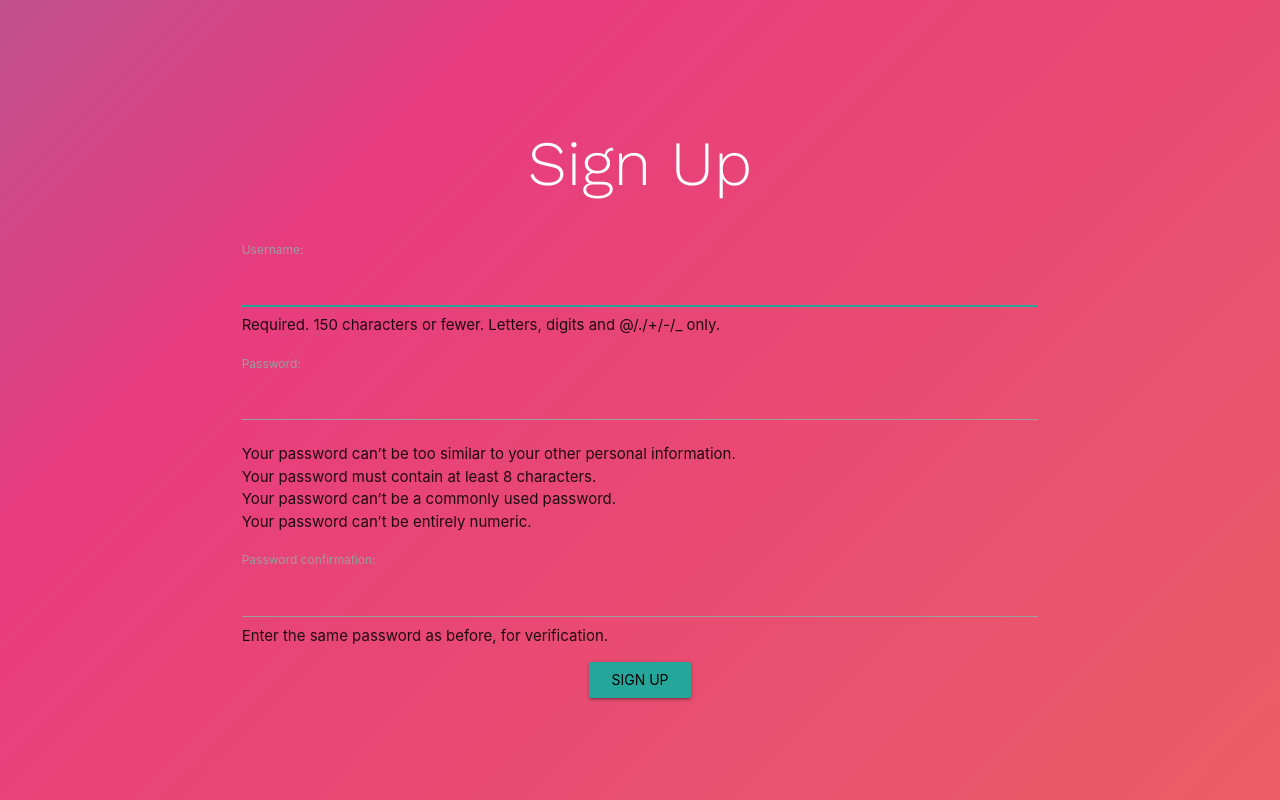
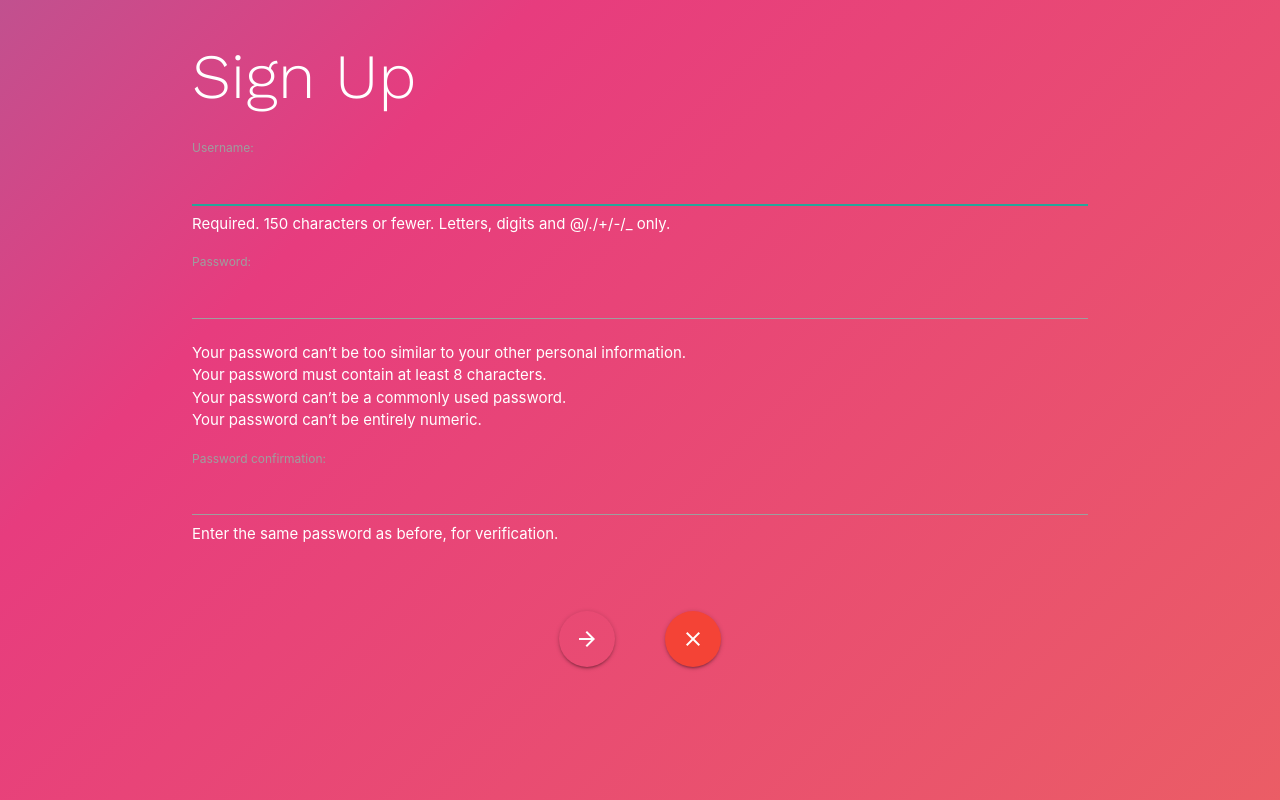
Before and after one commit to mikeolsonn/fitiva, a Django app: page /accounts/signup/ in a window 1280 px wide. Run offline with Django 3.2, Linux system fonts and the light colour scheme.

Commit message:
updates styling

```diff
--- a/main_app/templates/registration/signup.html
+++ b/main_app/templates/registration/signup.html
@@ -10,28 +10,37 @@
     <meta name="viewport" content="width=device-width, initial-scale=1.0">
     <title>Fitiva - Login</title>
     <link rel="stylesheet" href="https://cdnjs.cloudflare.com/ajax/libs/materialize/1.0.0/css/materialize.min.css">
+    <link href="https://fonts.googleapis.com/icon?family=Material+Icons" rel="stylesheet">
     <link rel="stylesheet" type="text/css" href="{% static 'css/style.css' %}">
     <script src="https://cdnjs.cloudflare.com/ajax/libs/materialize/1.0.0/js/materialize.min.js"></script>
+</head>
 
-</head>
 <body class="homepage">
-    <h1 class="login">Sign Up</h1>
+    <main class="container">
 
-    <form method="POST" action="{% url 'signup' %}">
-        {% csrf_token %}
-        {{ form.as_p }}
-        <div class="home">
-            <ul class="home">
-                <li>
-                    <a class="waves-effect waves-light btn">
-                        <input type="submit" value="Sign Up">
+        <h1 class="login">Sign Up</h1>
+
+        {% if error_message %}
+        <p class="red-text">{{ error_message }}</p>
+        {% endif %}
+
+        <form method="POST" action="{% url 'signup' %}" class="white-text">
+            {% csrf_token %}
+
+            {{ form.as_p }}
+
+            <div class="actn-btns">
+                <button type="submit" class="btn-floating btn-large waves-effect waves-light transparent">
+                    <i class="material-icons">arrow_forward</i>
+                </button>
+                <button type="button" class="btn-floating btn-large waves-effect waves-light red">
+                    <a href="{% url 'home' %}">
+                        <i class="material-icons">clear</i>
                     </a>
-                </li>
-        <input type="hidden" name="next" value="{{ next }}">
-    </form>
-
-
-
+                </button>
+            </div>
+        </form>
+    </main>
 </body>
 </html>
 
```
